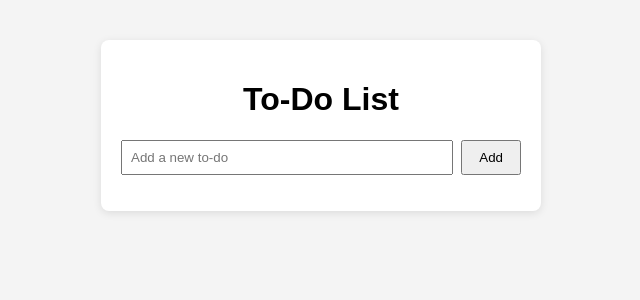
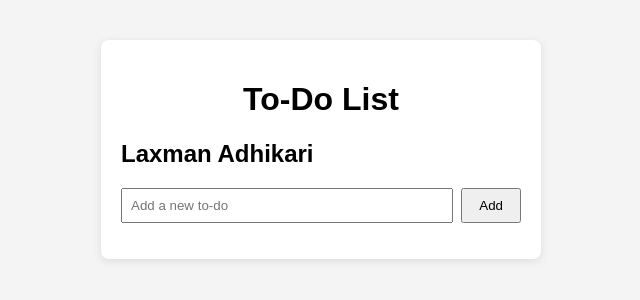
Before and after one commit to adhikarilaxman/To-do-app-nodejs-aws-deployment, a website: page public/index.html in a window 1280 px wide. Shown: the whole page, without its empty margins (319-959 px from the left). Drawn offline with Linux system fonts and the light colour scheme; no server answers.

Commit message:
Update index.html

```diff
--- a/public/index.html
+++ b/public/index.html
@@ -9,6 +9,7 @@
 <body>
   <div class="container">
     <h1>To-Do List</h1>
+    <h2>Laxman Adhikari</h2>
     <form id="todo-form">
       <input type="text" id="todo-input" placeholder="Add a new to-do" required>
       <button type="submit">Add</button>
```
